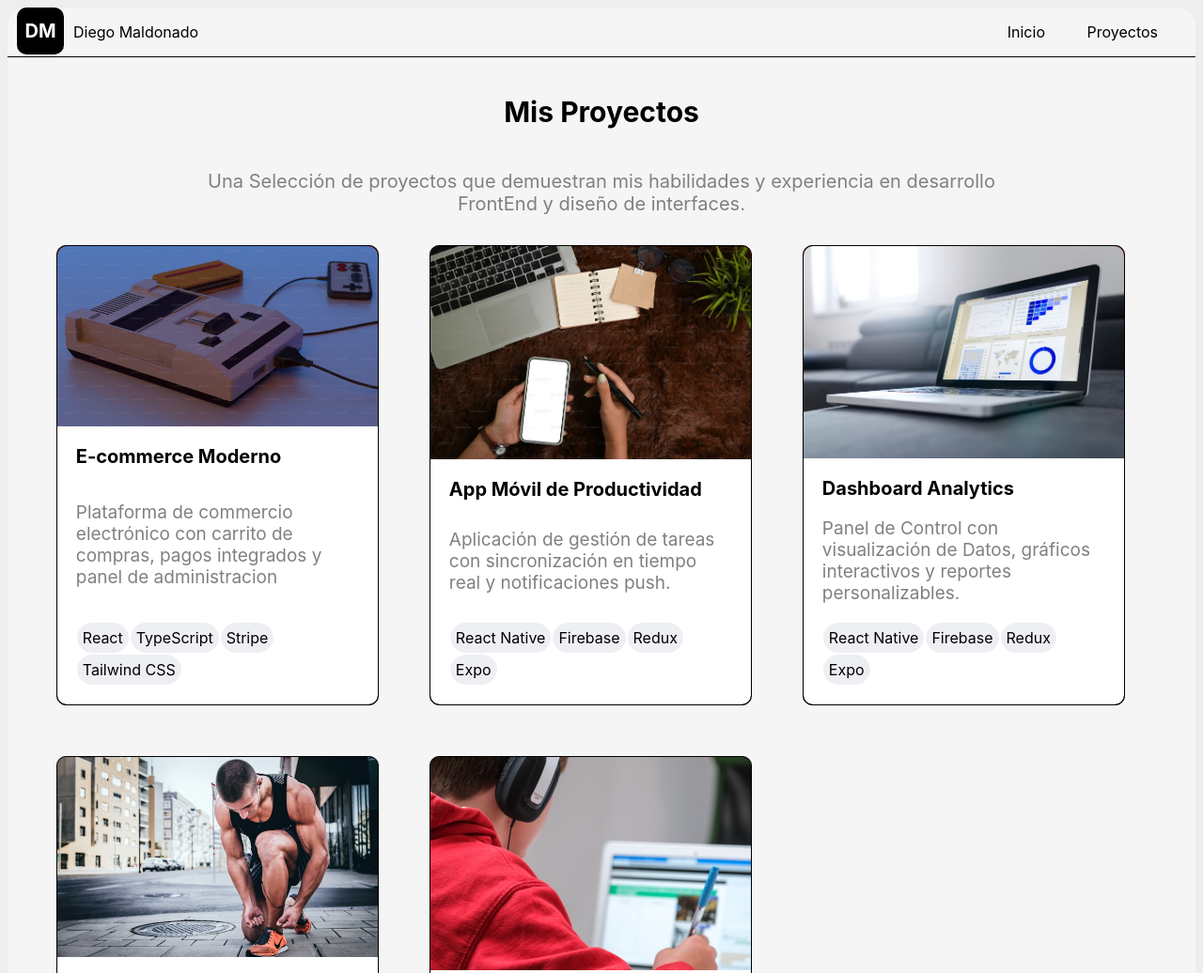
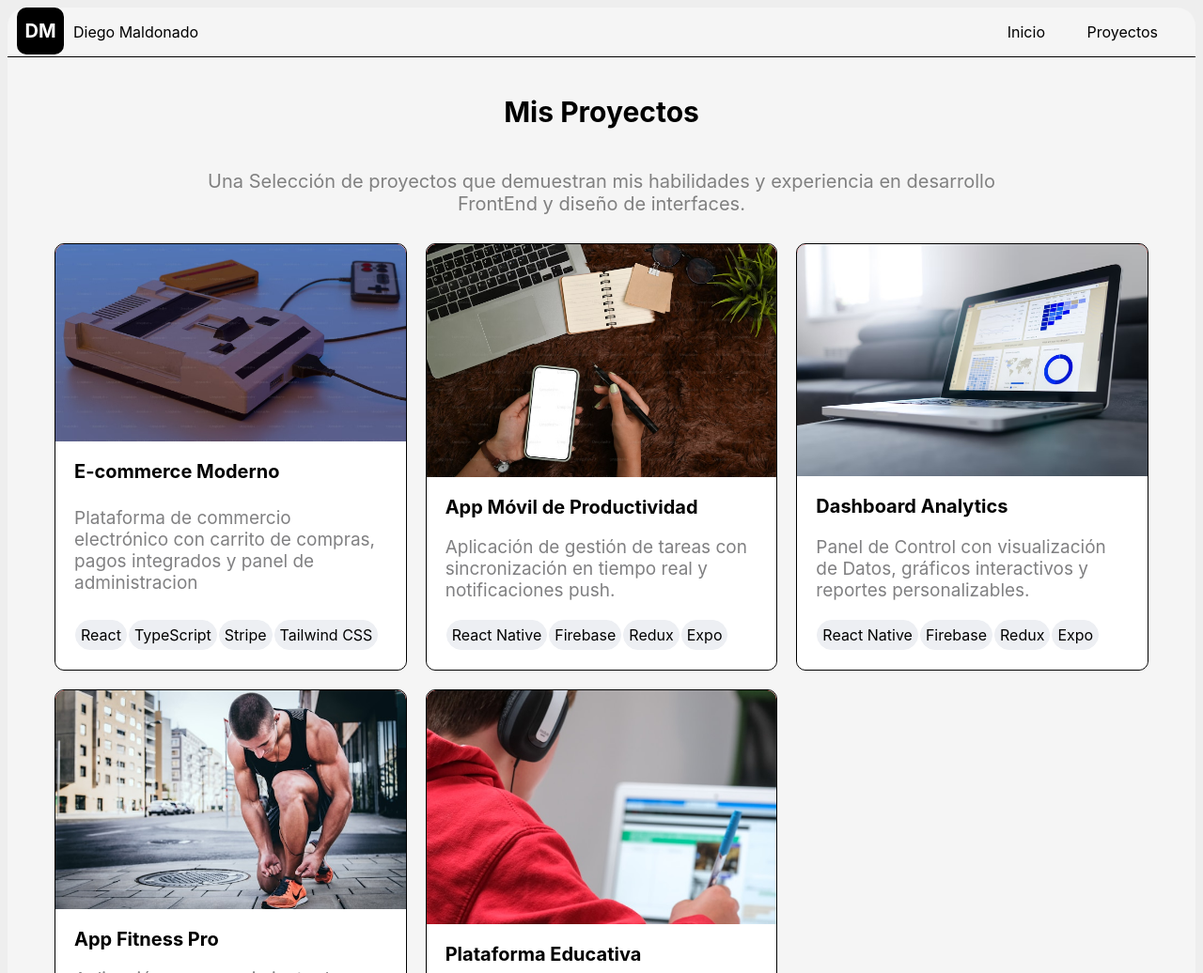
Before and after one commit to diegopineda01-sudo/proyecto2, a website built with Vite: page proyectos.html in a window 1280 px wide. Shown: the top 1036 px of the page at 94% size. Built offline with nearby package versions, Linux system fonts and the light colour scheme.

Commit message:
proyecto con grid

```diff
--- a/proyectos.html
+++ b/proyectos.html
@@ -118,7 +118,7 @@
                     </div>
                 </div>
                 <div class="Contenedores">
-                    <img src="./img/alexander-red-d3bYmnZ0ank-unsplash.jpg" alt="Aplicación de Fitness">
+                    <img src="./img/alexander-red-d3bYmnZ0ank-unsplash.jpg" alt="Aplicación de Fitness" class="imagen1">
                     <div class="texto">
                         <b class="titulo">
                             App Fitness Pro
@@ -137,7 +137,7 @@
                 </div>
 
                 <div class="Contenedores">
-                    <img src="./img/compare-fibre-Y8TiLvKnLeg-unsplash.jpg" alt="Plataforma de Educación">
+                    <img src="./img/compare-fibre-Y8TiLvKnLeg-unsplash.jpg" alt="Plataforma de Educación" class="imagen1">
                     <div class="texto">
                         <b class="titulo">
                             Plataforma Educativa
--- a/src/style2.css
+++ b/src/style2.css
@@ -94,14 +94,13 @@ body {
 }
 
 .ContendorMain {
-    display: flex;
-    flex-wrap: wrap;
-    align-items: stretch;
+    display: grid;
+    grid-template-columns: 1fr;
+    padding: 10px;
 }
 
 .Contenedores {
     width: 100%;
-    margin: 20px;
     border-radius: 10px;
     display: flex;
     flex-direction: column;
@@ -219,21 +218,17 @@ body {
     }
 
     .ContendorMain {
-        display: flex;
-        flex-direction: row;
-        flex-wrap: wrap;
-        gap: 5px;
-        border: 1px solid black;
-        align-items: stretch;
+        display: grid;
+        grid-template-columns: 1fr 1fr;
+        gap: 20px;
     }
 
     .Contenedores {
-        width: 47%;
-        margin: 1%;
         overflow: hidden;
         display: flex;
         flex-direction: column;
         justify-content: space-between;
+        ;
     }
 }
 
@@ -247,15 +242,12 @@ body {
     }
 
     .ContendorMain {
-        display: flex;
-        flex-direction: row;
-        gap: 30px;
+        display: grid;
+        grid-template-columns: 1fr 1fr 1fr;
+        gap: 20px;
     }
 
     .Contenedores {
-        width: 29%;
-        margin: 1%;
-        background-color: black;
         overflow: hidden;
         display: flex;
         flex-direction: column;
```
